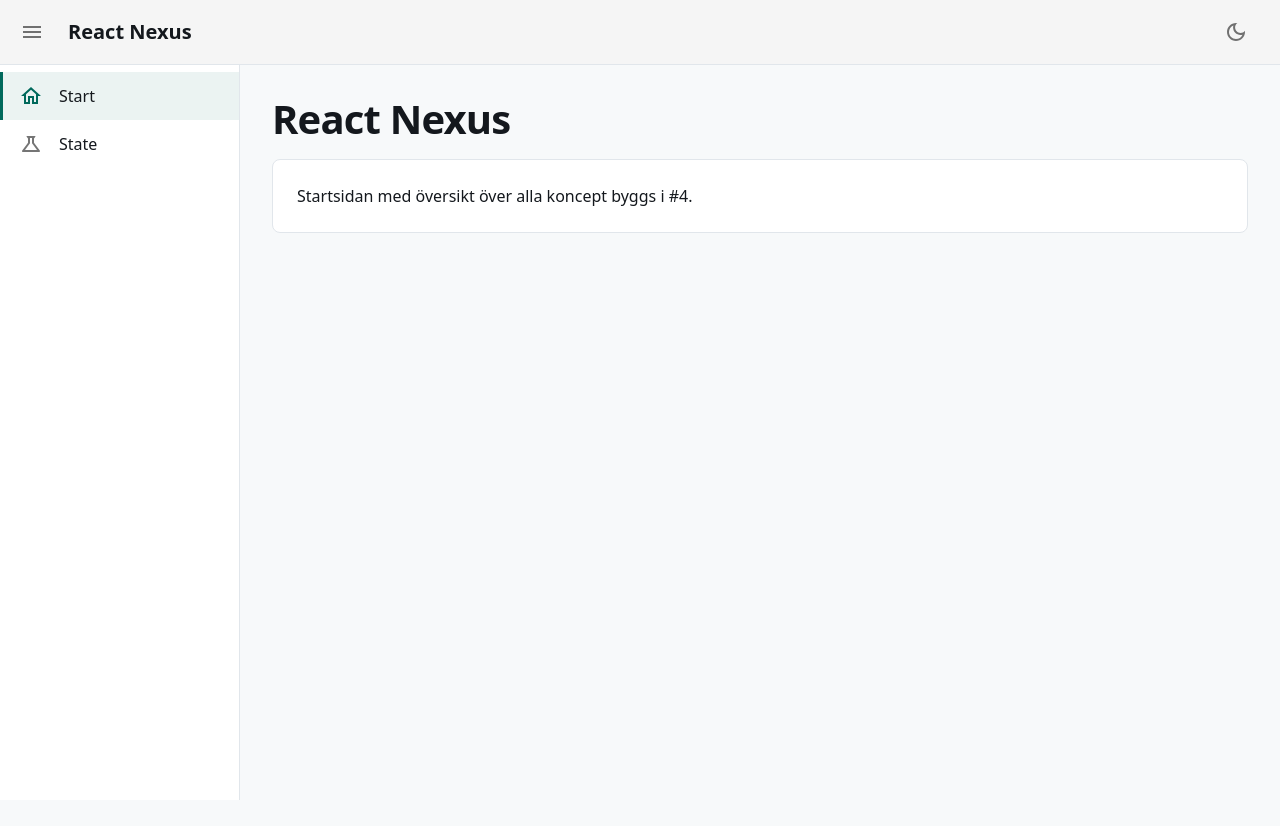
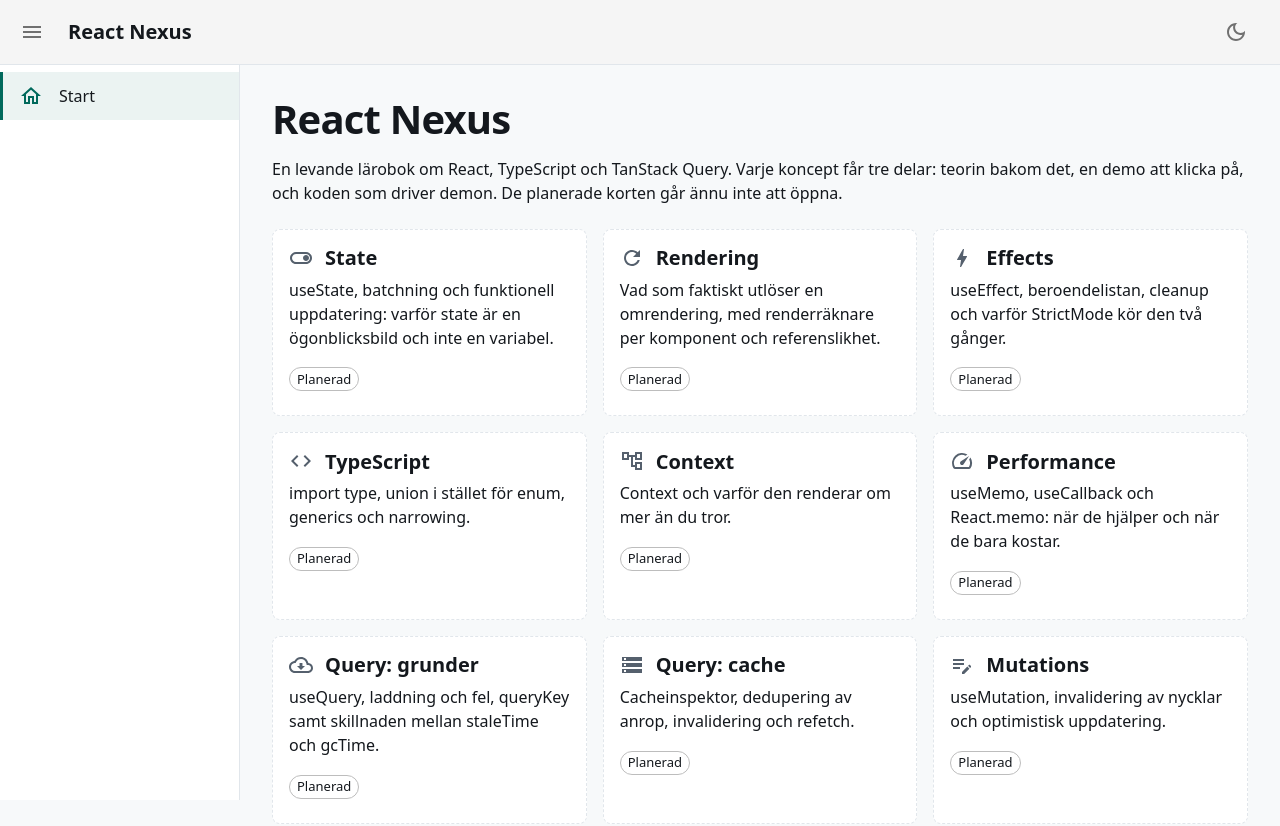
Before and after one commit to Burra17/react-nexus, a React (Vite) app: page / in a window 1280 px wide. Shown: the top 826 px of the page. Before the commit the page ends 800 px from the top, so only its background shows below. Built offline with nearby package versions, Linux system fonts and the light colour scheme.

Commit message:
Uppdaterat CLAUDE.md och byggt startsida för modulöversikt

```diff
--- /dev/null
+++ b/src/modules.tsx
@@ -0,0 +1,100 @@
+import AccountTreeOutlined from '@mui/icons-material/AccountTreeOutlined';
+import BoltOutlined from '@mui/icons-material/BoltOutlined';
+import CloudDownloadOutlined from '@mui/icons-material/CloudDownloadOutlined';
+import CodeOutlined from '@mui/icons-material/CodeOutlined';
+import EditNoteOutlined from '@mui/icons-material/EditNoteOutlined';
+import ListAltOutlined from '@mui/icons-material/ListAltOutlined';
+import RefreshOutlined from '@mui/icons-material/RefreshOutlined';
+import SchemaOutlined from '@mui/icons-material/SchemaOutlined';
+import SpeedOutlined from '@mui/icons-material/SpeedOutlined';
+import StorageOutlined from '@mui/icons-material/StorageOutlined';
+import ToggleOnOutlined from '@mui/icons-material/ToggleOnOutlined';
+import type { ReactNode } from 'react';
+
+export type AppModule = {
+  path: string;
+  label: string;
+  description: string;
+  icon: ReactNode;
+  // Saknas tills modulen är byggd. Det är element som avgör om modulen finns,
+  // inte ett fält som någon kommer ihåg att uppdatera.
+  element?: ReactNode;
+};
+
+// Status räknas fram ur om modulen har en vy.
+//
+// Alternativet vore ett status-fält vid sidan av element. Då kan de säga emot
+// varandra: 'klar' på en modul utan sida, eller tvärtom. Ett värde som räknas
+// fram ur sanningen kan inte hamna i otakt med den.
+export const isBuilt = (module: AppModule) => module.element !== undefined;
+
+// Katalogen över konceptmodulerna, i den ordning de byggs. Se roadmapen i #6.
+// Startsidan läser hela listan, sidomenyn bara de byggda.
+export const appModules: AppModule[] = [
+  {
+    path: '/state',
+    label: 'State',
+    description: 'useState, batchning och funktionell uppdatering: varför state är en ögonblicksbild och inte en variabel.',
+    icon: <ToggleOnOutlined />,
+  },
+  {
+    path: '/rendering',
+    label: 'Rendering',
+    description: 'Vad som faktiskt utlöser en omrendering, med renderräknare per komponent och referenslikhet.',
+    icon: <RefreshOutlined />,
+  },
+  {
+    path: '/effects',
+    label: 'Effects',
+    description: 'useEffect, beroendelistan, cleanup och varför StrictMode kör den två gånger.',
+    icon: <BoltOutlined />,
+  },
+  {
+    path: '/typescript',
+    label: 'TypeScript',
+    description: 'import type, union i stället för enum, generics och narrowing.',
+    icon: <CodeOutlined />,
+  },
+  {
+    path: '/context',
+    label: 'Context',
+    description: 'Context och varför den renderar om mer än du tror.',
+    icon: <AccountTreeOutlined />,
+  },
+  {
+    path: '/performance',
+    label: 'Performance',
+    description: 'useMemo, useCallback och React.memo: när de hjälper och när de bara kostar.',
+    icon: <SpeedOutlined />,
+  },
+  {
+    path: '/query-basics',
+    label: 'Query: grunder',
+    description: 'useQuery, laddning och fel, queryKey samt skillnaden mellan staleTime och gcTime.',
+    icon: <CloudDownloadOutlined />,
+  },
+  {
+    path: '/query-cache',
+    label: 'Query: cache',
+    description: 'Cacheinspektor, dedupering av anrop, invalidering och refetch.',
+    icon: <StorageOutlined />,
+  },
+  {
+    path: '/mutations',
+    label: 'Mutations',
+    description: 'useMutation, invalidering av nycklar och optimistisk uppdatering.',
+    icon: <EditNoteOutlined />,
+  },
+  {
+    path: '/forms',
+    label: 'Forms',
+    description: 'React Hook Form, kontrollerad mot okontrollerad och validering.',
+    icon: <ListAltOutlined />,
+  },
+  {
+    path: '/architecture',
+    label: 'Arkitektur',
+    description: 'Repots egen struktur och flödet page → hook → service → axiosClient → API.',
+    icon: <SchemaOutlined />,
+  },
+];
--- a/src/navigation.tsx
+++ b/src/navigation.tsx
@@ -1,35 +1,28 @@
 import HomeOutlined from '@mui/icons-material/HomeOutlined';
-import ScienceOutlined from '@mui/icons-material/ScienceOutlined';
 import type { ReactNode } from 'react';
-import { PlaceholderPage } from './shared/components/placeholderPage';
+import { appModules, isBuilt } from './modules';
+import { StartPage } from './pages/startPage';
 
-export type AppRoute = {
+export type NavItem = {
   path: string;
   label: string;
   icon: ReactNode;
   element: ReactNode;
 };
 
-// Routern och sidomenyn läser båda ur den här listan.
+// Det som går att navigera till: startsidan plus de moduler som är byggda.
 //
-// Skrivs de var för sig driver de isär så fort en rutt byter adress: menyn
-// pekar på den gamla, länken leder ingenstans, och inget byggfel varnar -
-// en felstavad sträng är fortfarande en giltig sträng.
+// En planerad modul får ingen rutt alls. Därför kan ingen länk leda till en
+// tom sida - adressen finns helt enkelt inte förrän vyn gör det.
 //
-// Listan ligger i en egen fil och inte bredvid routern, eftersom pageTemplate
-// behöver den. Låg den hos routern skulle routern importera mallen och mallen
-// routern - en cirkel där båda filerna beror på att den andra är färdigladdad.
-export const appRoutes: AppRoute[] = [
-  {
-    path: '/',
-    label: 'Start',
-    icon: <HomeOutlined />,
-    element: <PlaceholderPage title="React Nexus" description="Startsidan med översikt över alla koncept byggs i #4." />,
-  },
-  {
-    path: '/state',
-    label: 'State',
-    icon: <ScienceOutlined />,
-    element: <PlaceholderPage title="State" description="Första konceptmodulen. Se roadmapen i #6 för ordningen." />,
-  },
+// Routern och sidomenyn läser båda härifrån. Skrivs de var för sig driver de
+// isär så fort en adress ändras, och inget byggfel varnar - en felstavad
+// sträng är fortfarande en giltig sträng.
+//
+// Listan ligger i en egen fil och inte hos routern. Låg den där skulle routern
+// importera pageTemplate och pageTemplate routern, en cirkel där båda filerna
+// beror på att den andra är färdigladdad.
+export const navItems: NavItem[] = [
+  { path: '/', label: 'Start', icon: <HomeOutlined />, element: <StartPage /> },
+  ...appModules.filter(isBuilt).map(({ path, label, icon, element }) => ({ path, label, icon, element })),
 ];
--- /dev/null
+++ b/src/pages/startPage.tsx
@@ -0,0 +1,77 @@
+import Box from '@mui/material/Box';
+import Card from '@mui/material/Card';
+import CardActionArea from '@mui/material/CardActionArea';
+import CardContent from '@mui/material/CardContent';
+import Chip from '@mui/material/Chip';
+import Grid from '@mui/material/Grid';
+import Stack from '@mui/material/Stack';
+import Typography from '@mui/material/Typography';
+import { Link } from 'react-router-dom';
+import { appModules, isBuilt, type AppModule } from '../modules';
+
+// Kortets innehåll är detsamma vare sig modulen går att klicka på eller inte.
+// Bara skalet runt omkring skiljer, så innehållet skrivs en gång.
+const ModuleCardContent = ({ module }: { module: AppModule }) => {
+  const built = isBuilt(module);
+
+  return (
+    <CardContent>
+      {/* alignItems ligger i sx: MUI v9 tog bort systemprops från Stack, så
+          formen <Stack alignItems="center"> från v5 kompilerar inte längre. */}
+      <Stack direction="row" spacing={1.5} sx={{ mb: 1, alignItems: 'center' }}>
+        <Box sx={{ display: 'flex', color: built ? 'primary.main' : 'text.secondary' }}>{module.icon}</Box>
+        <Typography variant="h3" component="h2">
+          {module.label}
+        </Typography>
+      </Stack>
+
+      <Typography color="text.secondary" sx={{ mb: 2 }}>
+        {module.description}
+      </Typography>
+
+      {/* Statusen står som text och inte bara som färg - en markering som bara
+          syns på färgen når inte den som inte ser skillnaden. */}
+      <Chip size="small" label={built ? 'Klar' : 'Planerad'} color={built ? 'primary' : 'default'} variant={built ? 'filled' : 'outlined'} />
+    </CardContent>
+  );
+};
+
+// Kartan över appen: varje koncept som ett kort, byggda som planerade.
+// Listan kommer ur modules.tsx, samma källa som sidomenyn och routern läser.
+export const StartPage = () => (
+  <Stack spacing={3}>
+    <Box>
+      <Typography variant="h1" gutterBottom>
+        React Nexus
+      </Typography>
+      <Typography color="text.secondary">
+        En levande lärobok om React, TypeScript och TanStack Query. Varje koncept får tre delar: teorin bakom det, en demo att klicka på, och koden
+        som driver demon. De planerade korten går ännu inte att öppna.
+      </Typography>
+    </Box>
+
+    <Grid container spacing={2}>
+      {appModules.map((module) => (
+        <Grid key={module.path} size={{ xs: 12, sm: 6, md: 4 }}>
+          <Card
+            variant="outlined"
+            sx={{
+              height: '100%',
+              // Streckad kant på det som inte är byggt. En signal till som inte
+              // är färg, för den som inte uppfattar skillnaden mellan chiparna.
+              borderStyle: isBuilt(module) ? 'solid' : 'dashed',
+            }}
+          >
+            {isBuilt(module) ? (
+              <CardActionArea component={Link} to={module.path} sx={{ height: '100%' }}>
+                <ModuleCardContent module={module} />
+              </CardActionArea>
+            ) : (
+              <ModuleCardContent module={module} />
+            )}
+          </Card>
+        </Grid>
+      ))}
+    </Grid>
+  </Stack>
+);
--- a/src/router.tsx
+++ b/src/router.tsx
@@ -1,5 +1,5 @@
 import { createBrowserRouter } from 'react-router-dom';
-import { appRoutes } from './navigation';
+import { navItems } from './navigation';
 import { PageTemplate } from './templates/pageTemplate';
 
 // En layoutrutt: pageTemplate renderar ramen, och barnens element hamnar i
@@ -8,6 +8,6 @@
 export const router = createBrowserRouter([
   {
     element: <PageTemplate />,
-    children: appRoutes.map(({ path, element }) => ({ path, element })),
+    children: navItems.map(({ path, element }) => ({ path, element })),
   },
 ]);
--- a/src/shared/components/placeholderPage.tsx
+++ /dev/null
@@ -1,19 +0,0 @@
-import Paper from '@mui/material/Paper';
-import Stack from '@mui/material/Stack';
-import Typography from '@mui/material/Typography';
-
-type PlaceholderPageProps = {
-  title: string;
-  description: string;
-};
-
-// Ruttmål för det som ännu inte är byggt. Ligger i shared eftersom varje
-// obyggd modul pekar hit tills den fått sin egen vy.
-export const PlaceholderPage = ({ title, description }: PlaceholderPageProps) => (
-  <Stack spacing={2}>
-    <Typography variant="h1">{title}</Typography>
-    <Paper variant="outlined" sx={{ p: 3 }}>
-      <Typography color="text.secondary">{description}</Typography>
-    </Paper>
-  </Stack>
-);
--- a/src/templates/pageTemplate.tsx
+++ b/src/templates/pageTemplate.tsx
@@ -15,7 +15,7 @@
 import { useColorScheme } from '@mui/material/styles';
 import { useState } from 'react';
 import { Link, Outlet, useLocation } from 'react-router-dom';
-import { appRoutes } from '../navigation';
+import { navItems } from '../navigation';
 
 const openWidth = 240;
 const closedWidth = 64;
@@ -79,16 +79,16 @@
         <Toolbar />
 
         <List component="nav">
-          {appRoutes.map((route) => {
-            const isActive = pathname === route.path;
+          {navItems.map((item) => {
+            const isActive = pathname === item.path;
 
             return (
               // Tooltipen är inte dekoration - hopfälld meny visar bara ikoner,
               // och då är den enda kvarvarande ledtråden till vad länken gör.
-              <Tooltip key={route.path} title={isOpen ? '' : route.label} placement="right">
+              <Tooltip key={item.path} title={isOpen ? '' : item.label} placement="right">
                 <ListItemButton
                   component={Link}
-                  to={route.path}
+                  to={item.path}
                   selected={isActive}
                   // aria-current är hur en skärmläsare får veta vilken sida som
                   // är den aktuella. MUI:s selected ger bara en bakgrundsfärg.
@@ -103,8 +103,8 @@
                     '&.Mui-selected .MuiListItemIcon-root': { color: 'primary.main' },
                   }}
                 >
-                  <ListItemIcon sx={{ minWidth: 0, mr: isOpen ? 2 : 'auto', justifyContent: 'center' }}>{route.icon}</ListItemIcon>
-                  {isOpen && <ListItemText primary={route.label} />}
+                  <ListItemIcon sx={{ minWidth: 0, mr: isOpen ? 2 : 'auto', justifyContent: 'center' }}>{item.icon}</ListItemIcon>
+                  {isOpen && <ListItemText primary={item.label} />}
                 </ListItemButton>
               </Tooltip>
             );
```
Also changed, not shown: 1 other file (tests, documents, lock files or other folders).
